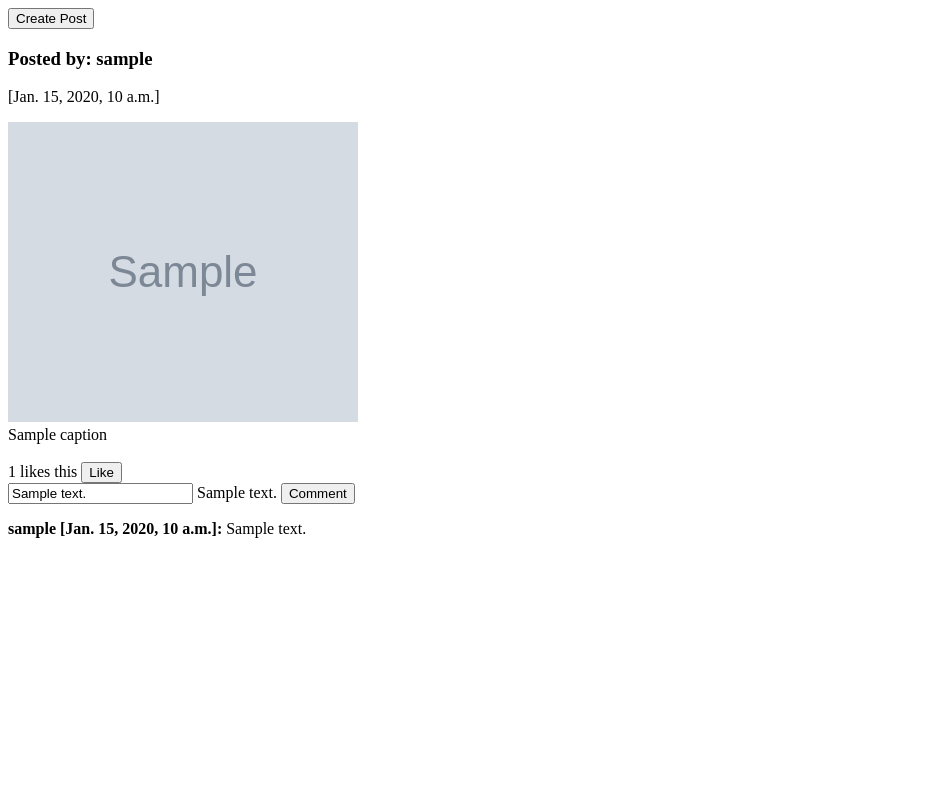
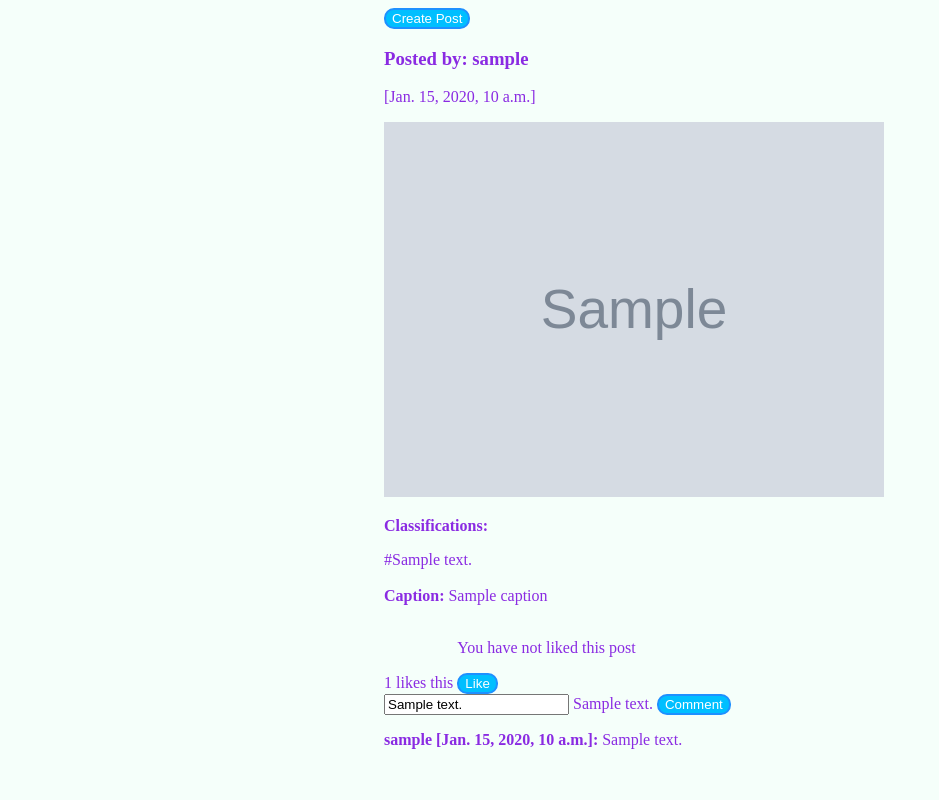
Before and after one commit to mahajansaksham38/InstaClone, a Django app: template myapp/templates/feed.html in a window 1280 px wide. Shown: the whole page, without its empty margins (0-939 px from the left). Run offline with Django 3.2, Linux system fonts and the light colour scheme; the template is opened without the code that fills it: most values are stand-ins (such as "Sample title", 1, 10 or a date in 2020); grey boxes marked "Sample" are stand-in pictures.

Commit message:
Update feed.html

```diff
--- a/myapp/templates/feed.html
+++ b/myapp/templates/feed.html
@@ -5,6 +5,21 @@
 <head>
     <meta charset="UTF-8">
     <title>Title</title>
+    <style>
+        body{
+        margin-left:30%;
+        background-color: mintcream;
+        color: blueviolet;
+        }
+        input[type="submit"] {
+      background: DeepSkyBlue;
+      color: white;
+      border-style: solid;
+      border-color: DodgerBlue;
+      border-radius: 10px;
+      }
+
+    </style>
 </head>
 <body>
     <form method="post" action="/post/">
@@ -18,9 +33,20 @@
 
         <h3> Posted by: {{ post.user.username }} </h3>
         <p>[{{ post.created_on }}]</p>
-        <img style="display:inline-block; width:350px; height:300px;"
+        <img style="display:inline-block; width:500px; height400px; "
              src="{{ post.image_url }}" /><br>
-        <span  style="display:inline-block;">{{ post.caption }}</span><br/><br/>
+
+        <div>
+            {% if post.classifications %}
+            <p><b> Classifications: </b></p>
+                {% for class in post.classifications %}
+                    <span> #{{ class.text }} </span>
+                {% endfor %}
+            {% endif %}
+        </div>
+        <br>
+
+    <span  style="display:inline-block;"><b>Caption:</b> {{ post.caption }}</span><br/><br/>
         <div style="display:inline-block">
             {{ post.like_count }} likes this
         </div>
@@ -29,8 +55,10 @@
               {% csrf_token %}
               <input type="hidden" name="post" value="{{ post.id }}" />
                 {% if post.has_liked %}
+                <p>You have liked this post</p>
                 <input type="submit" class="btn btn-default" value="Unlike">
                 {% else %}
+                <p>You have not liked this post</p>
                 <input type="submit" class="btn btn-default" value="Like">
                 {% endif %}
             </form>
```
